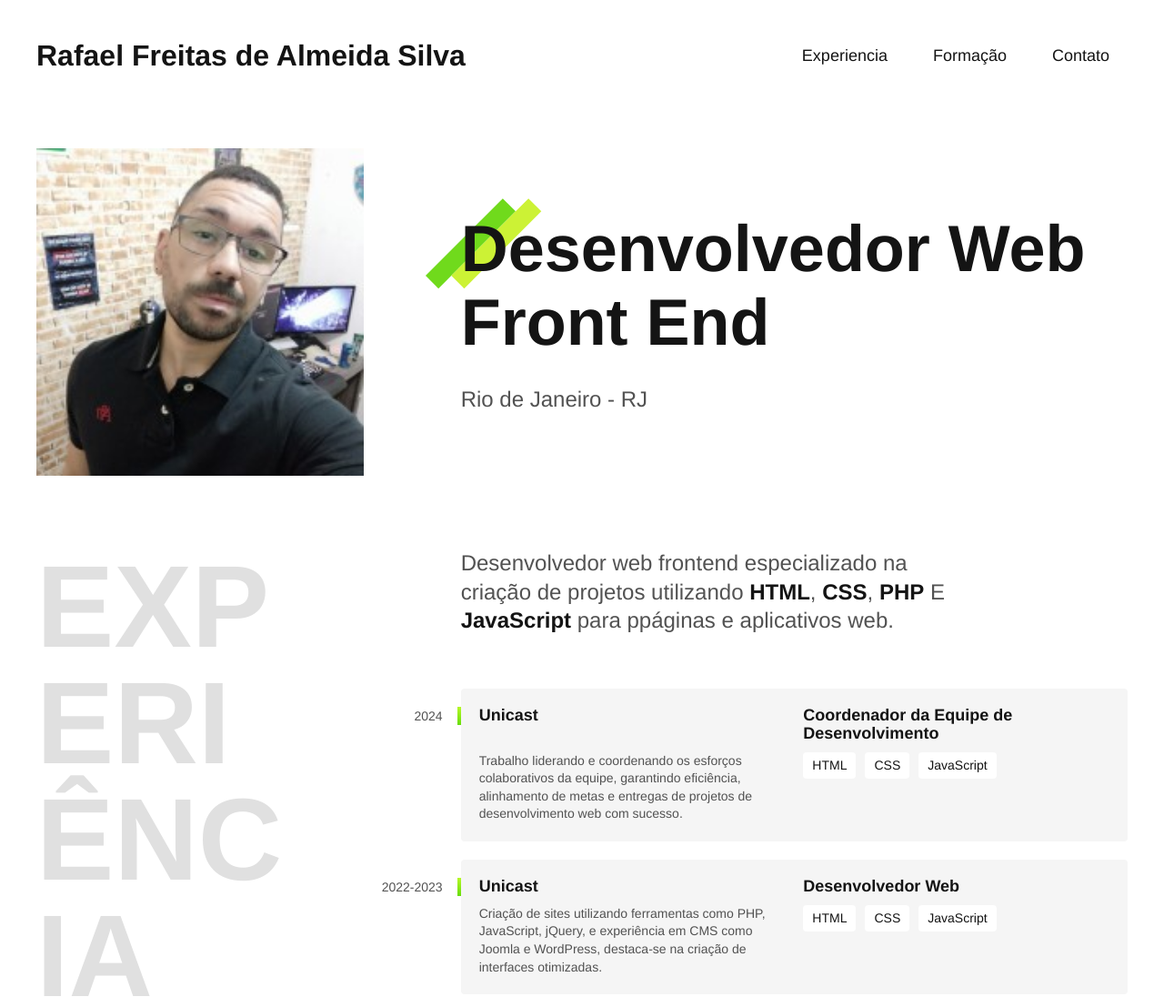
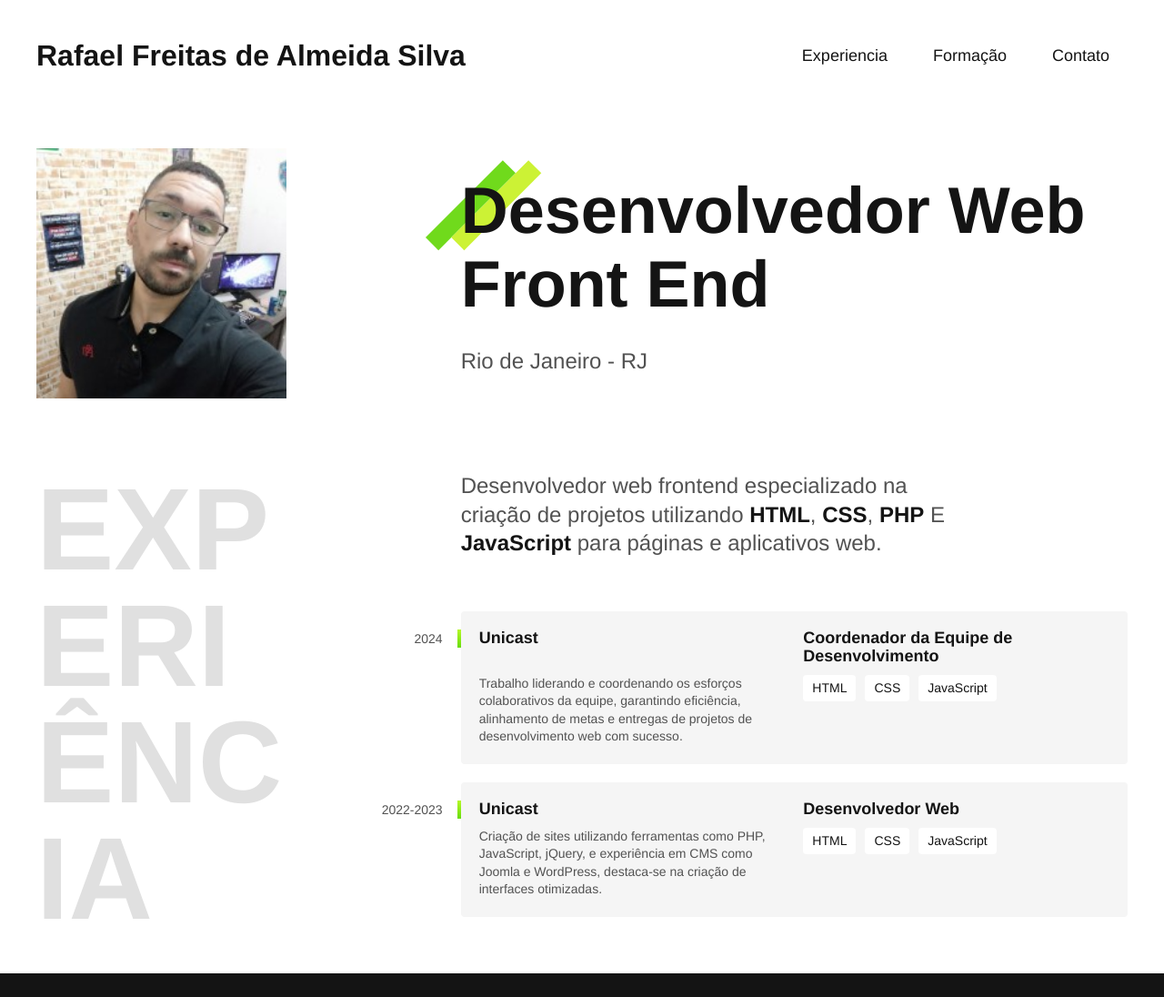
Before and after one commit to Rfasd/Rfasd, a plain HTML site: page index.html in a window 1280 px wide. Shown: the top 1096 px of the page at 91% size. Drawn offline with Linux system fonts and the light colour scheme.

Commit message:
ajuste txt

```diff
--- a/index.html
+++ b/index.html
@@ -37,7 +37,7 @@
   <section class="experiencia" id="Experiencia" aria-label="Experiencia">
     <h2 class="subtitulo">Experiência</h2>
     <div>
-      <p class="experiencia-texto">Desenvolvedor web frontend especializado na criação de projetos utilizando <strong>HTML</Strong>, <strong>CSS</strong>, <strong>PHP</strong> E <strong>JavaScript</strong> para ppáginas e aplicativos web. </p>
+      <p class="experiencia-texto">Desenvolvedor web frontend especializado na criação de projetos utilizando <strong>HTML</Strong>, <strong>CSS</strong>, <strong>PHP</strong> E <strong>JavaScript</strong> para páginas e aplicativos web. </p>
 
       <div class="empresa">
         <span class="empresa-ano">2024</span>
```
Also changed, not shown: css/index.min.css.
